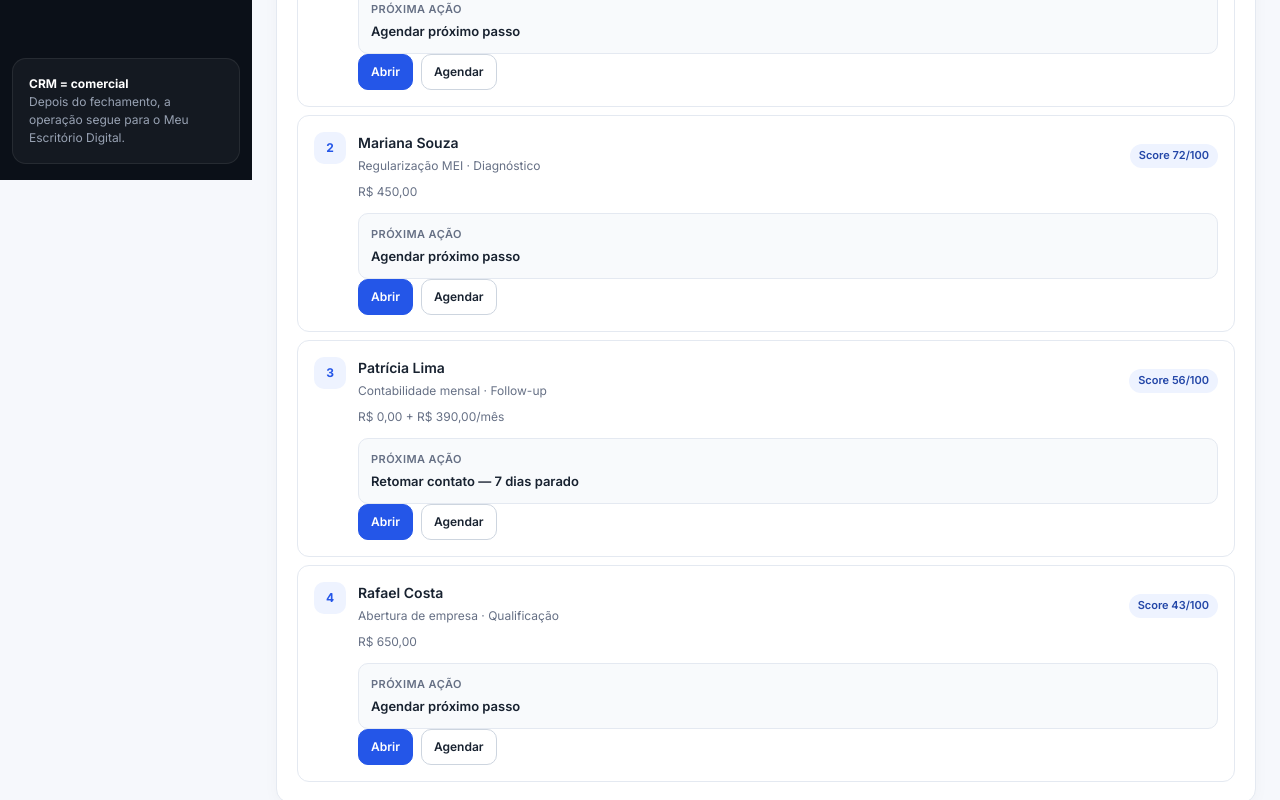
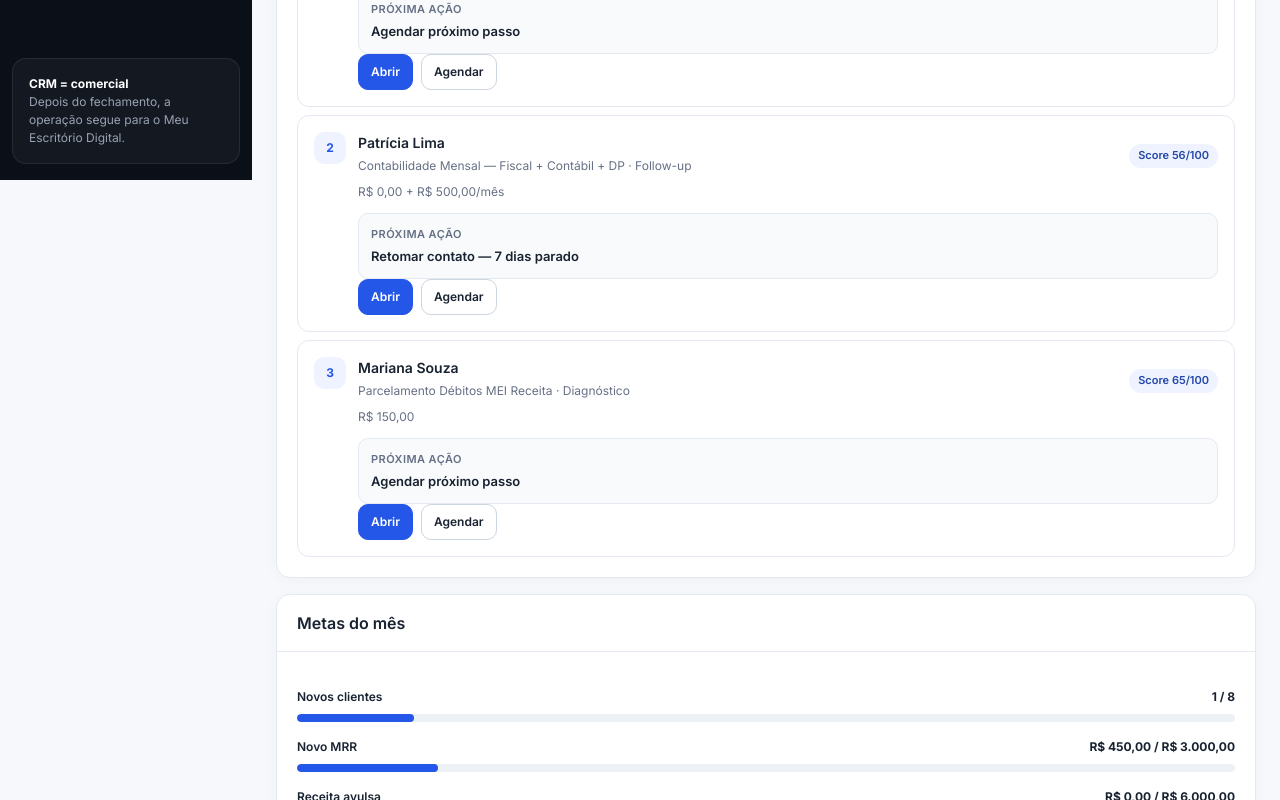
Before and after one commit to contadorluidgabriel-cell/crmcontadorlg, a React (Vite) app: page / in a window 1280 px wide. Shown: the part 620-1420 px from the top of the page. Built offline with nearby package versions, Linux system fonts and the light colour scheme.

Commit message:
chore: update demo data for schema 5 catalog

```diff
--- a/src/data/seed.js
+++ b/src/data/seed.js
@@ -1,10 +1,13 @@
 import { DEFAULT_MESSAGES, DEFAULT_SERVICES } from './catalog.js'
 import { addDays, nowIso, todayStr, uid } from '../lib/utils.js'
+import { createWonSnapshot } from '../lib/domain.js'
 
 const history = (label, days=0, type='note', extra={}) => {
   const d=new Date(); d.setDate(d.getDate()+days)
   return { id:uid('evt'), type, at:d.toISOString(), label, ...extra }
 }
+const item=(serviceId,name,oneOff=0,mrr=0)=>({serviceId,name,tableOneOff:oneOff,tableMrr:mrr,oneOff,mrr})
+const pricing=()=>({oneOffDiscountType:'amount',oneOffDiscountValue:0,mrrDiscountPercent:0,mrrDiscountType:'permanent',mrrDiscountMonths:0})
 
 export function createSeed(){
   const contacts=[
@@ -13,8 +16,6 @@ export function createSeed(){
     {id:'ct_patricia',name:'Patrícia Lima',phone:'(91) 99770-2020',email:'',city:'Ananindeua/PA',source:'Anúncio',createdAt:addDays(todayStr(),-12)},
     {id:'ct_felipe',name:'Felipe Martins',phone:'(91) 99211-3344',email:'',city:'Belém/PA',source:'Indicação',createdAt:addDays(todayStr(),-20)},
     {id:'ct_joao',name:'João Almeida',phone:'(91) 99010-2200',email:'',city:'Belém/PA',source:'Google',createdAt:addDays(todayStr(),-45)},
-    {id:'ct_rafael',name:'Rafael Costa',phone:'(91) 99631-8890',email:'',city:'Belém/PA',source:'WhatsApp',createdAt:addDays(todayStr(),-2)},
-    {id:'ct_amanda',name:'Amanda Rocha',phone:'(91) 98124-1212',email:'',city:'Belém/PA',source:'Instagram',createdAt:addDays(todayStr(),-35)},
   ]
   const companies=[
     {id:'co_mariana',name:'MS Doces',doc:'',type:'MEI',city:'Belém/PA'},
@@ -22,31 +23,33 @@ export function createSeed(){
     {id:'co_patricia',name:'Paty Beauty',doc:'',type:'ME',city:'Ananindeua/PA'},
     {id:'co_felipe',name:'FM Comércio',doc:'',type:'ME',city:'Belém/PA'},
     {id:'co_joao',name:'JA Entregas',doc:'',type:'MEI',city:'Belém/PA'},
-    {id:'co_rafael',name:'RC Serviços',doc:'',type:'MEI',city:'Belém/PA'},
-    {id:'co_amanda',name:'AR Studio',doc:'',type:'MEI',city:'Belém/PA'},
   ]
+  const marianaItem=item('MEI_PARCELAMENTO_RFB','Parcelamento Débitos MEI Receita',150,0)
+  const carlosItem=item('MEI_DESENQUADRAMENTO','Desenquadramento MEI',350,0)
+  const patriciaItem=item('SN_CONT_FCDP_0_50','Contabilidade Mensal — Fiscal + Contábil + DP',0,500)
+  const felipeItem=item('SN_CONT_FC_50_100','Contabilidade Mensal — Fiscal + Contábil',0,450)
+  const joaoItem=item('MEI_DASN','DASN-SIMEI',150,0)
   const proposals={
-    mariana:[{id:'pr_mariana_1',version:1,status:'Rascunho',items:[{serviceId:'svc-regularizacao-mei',name:'Regularização MEI',oneOff:450,mrr:0}],discount:0,payment:'PIX',validity:addDays(todayStr(),7),notes:'',createdAt:addDays(todayStr(),-1),sentAt:'',acceptedAt:''}],
-    carlos:[{id:'pr_carlos_1',version:1,status:'Enviada',items:[{serviceId:'svc-desenquadramento-mei',name:'Desenquadramento MEI',oneOff:850,mrr:350}],discount:0,payment:'Entrada + mensalidade',validity:addDays(todayStr(),5),notes:'',createdAt:addDays(todayStr(),-4),sentAt:addDays(todayStr(),-4),acceptedAt:''}],
-    patricia:[{id:'pr_patricia_1',version:1,status:'Enviada',items:[{serviceId:'svc-contabilidade',name:'Contabilidade mensal',oneOff:0,mrr:390}],discount:0,payment:'Mensal',validity:addDays(todayStr(),2),notes:'',createdAt:addDays(todayStr(),-7),sentAt:addDays(todayStr(),-7),acceptedAt:''}],
-    felipe:[{id:'pr_felipe_1',version:1,status:'Aceita',items:[{serviceId:'svc-contabilidade',name:'Contabilidade mensal',oneOff:300,mrr:520}],discount:0,payment:'PIX',validity:addDays(todayStr(),-2),notes:'',createdAt:addDays(todayStr(),-5),sentAt:addDays(todayStr(),-5),acceptedAt:addDays(todayStr(),-3)}],
-    joao:[{id:'pr_joao_1',version:1,status:'Recusada',items:[{serviceId:'svc-regularizacao-mei',name:'Regularização MEI',oneOff:300,mrr:0}],discount:0,payment:'PIX',validity:addDays(todayStr(),-35),notes:'',createdAt:addDays(todayStr(),-42),sentAt:addDays(todayStr(),-42),acceptedAt:''}],
+    mariana:[{id:'pr_mariana_1',version:1,code:'LG-DEMO-01',status:'Rascunho',items:[marianaItem],pricing:pricing(),payment:'PIX',validity:addDays(todayStr(),7),notes:'',createdAt:addDays(todayStr(),-1),sentAt:'',acceptedAt:''}],
+    carlos:[{id:'pr_carlos_1',version:1,code:'LG-DEMO-02',status:'Enviada',items:[carlosItem],pricing:pricing(),payment:'PIX',validity:addDays(todayStr(),5),notes:'',createdAt:addDays(todayStr(),-4),sentAt:addDays(todayStr(),-4),acceptedAt:''}],
+    patricia:[{id:'pr_patricia_1',version:1,code:'LG-DEMO-03',status:'Enviada',items:[patriciaItem],pricing:pricing(),payment:'Mensal',validity:addDays(todayStr(),2),notes:'',createdAt:addDays(todayStr(),-7),sentAt:addDays(todayStr(),-7),acceptedAt:''}],
+    felipe:[{id:'pr_felipe_1',version:1,code:'LG-DEMO-04',status:'Aceita',items:[felipeItem],pricing:pricing(),payment:'Mensal',validity:addDays(todayStr(),-2),notes:'',createdAt:addDays(todayStr(),-5),sentAt:addDays(todayStr(),-5),acceptedAt:addDays(todayStr(),-3)}],
+    joao:[{id:'pr_joao_1',version:1,code:'LG-DEMO-05',status:'Recusada',items:[joaoItem],pricing:pricing(),payment:'PIX',validity:addDays(todayStr(),-35),notes:'',createdAt:addDays(todayStr(),-42),sentAt:addDays(todayStr(),-42),acceptedAt:''}],
   }
   const makeOpp=(id,contactId,companyId,stage,temp,source,items,createdDays,updatedDays,extra={})=>({
-    id,contactId,companyId,stage,temp,source,items,createdAt:addDays(todayStr(),createdDays),updatedAt:addDays(todayStr(),updatedDays),stageEnteredAt:addDays(todayStr(),updatedDays),wonAt:'',lostAt:'',lostReason:'',lostNote:'',reactivationAt:'',diagnosis:{},proposals:[],history:[],note:'',...extra,
+    id,contactId,companyId,stage,temp,source,primaryServiceId:items[0]?.serviceId||'',items,createdAt:addDays(todayStr(),createdDays),updatedAt:addDays(todayStr(),updatedDays),stageEnteredAt:addDays(todayStr(),updatedDays),wonAt:'',wonSnapshot:null,lostAt:'',lostReason:'',lostNote:'',reactivationAt:'',diagnosis:{},proposals:[],history:[],note:'',...extra,
   })
   const opportunities=[
-    makeOpp('op_mariana','ct_mariana','co_mariana','Diagnóstico','hot','Instagram',[{serviceId:'svc-regularizacao-mei',name:'Regularização MEI',oneOff:450,mrr:0}],-3,-1,{diagnosis:{das:'Sim',dasn:'Sim',revenue:'R$ 8.500/mês',debits:'Sim',notes:'Regularizar antes de solicitar crédito.'},proposals:proposals.mariana,note:'DAS em atraso e DASN pendente.',history:[history('Lead recebido pelo Instagram',-3,'created'),history('Primeiro contato realizado',-3,'contact'),history('Cliente enviou informações iniciais',-2,'contact')]}),
-    makeOpp('op_carlos','ct_carlos','co_carlos','Proposta','hot','Indicação',[{serviceId:'svc-desenquadramento-mei',name:'Desenquadramento MEI',oneOff:850,mrr:350}],-7,-4,{diagnosis:{revenue:'R$ 18.000/mês',exceeded:'Sim',employee:'Não',nf:'Sim',retroactive:'Avaliar',notes:'Possível migração ao Simples.'},proposals:proposals.carlos,note:'Faturamento acima do limite.',history:[history('Indicação recebida',-7,'created'),history('Diagnóstico concluído',-5,'diagnosis'),history('Proposta enviada',-4,'proposal')]}),
-    makeOpp('op_patricia','ct_patricia','co_patricia','Follow-up','warm','Anúncio',[{serviceId:'svc-contabilidade',name:'Contabilidade mensal',oneOff:0,mrr:390}],-12,-7,{diagnosis:{regime:'Simples Nacional',revenue:'R$ 28.000/mês',employees:'2',notes:'Salão de beleza.'},proposals:proposals.patricia,note:'Comparando com outro escritório.',history:[history('Lead vindo de anúncio',-12,'created'),history('Reunião de diagnóstico',-9,'diagnosis'),history('Proposta enviada',-7,'proposal')]}),
-    makeOpp('op_felipe','ct_felipe','co_felipe','Ganho','hot','Indicação',[{serviceId:'svc-contabilidade',name:'Contabilidade mensal',oneOff:300,mrr:520}],-20,-3,{wonAt:addDays(todayStr(),-3),proposals:proposals.felipe,note:'Cliente fechado.',history:[history('Lead recebido',-20,'created'),history('Proposta aceita',-3,'proposal'),history('Venda fechada',-3,'won')]}),
-    makeOpp('op_joao','ct_joao','co_joao','Perdido','cold','Google',[{serviceId:'svc-regularizacao-mei',name:'Regularização MEI',oneOff:300,mrr:0}],-45,-40,{lostAt:addDays(todayStr(),-40),lostReason:'Preço',lostNote:'Achou caro.',proposals:proposals.joao,note:'Achou caro.',history:[history('Lead recebido via Google',-45,'created'),history('Proposta enviada',-42,'proposal'),history('Negociação perdida — preço',-40,'lost')]}),
-    makeOpp('op_rafael','ct_rafael','co_rafael','Qualificação','warm','WhatsApp',[{serviceId:'svc-abertura',name:'Abertura de empresa',oneOff:650,mrr:0}],-2,-2,{note:'Definindo atividade e endereço.',history:[history('Contato recebido no WhatsApp',-2,'created')]}),
-    makeOpp('op_amanda','ct_amanda','co_amanda','Adiado','cold','Instagram',[{serviceId:'svc-contabilidade',name:'Contabilidade mensal',oneOff:0,mrr:290}],-35,-30,{reactivationAt:addDays(todayStr(),5),note:'Pediu para retomar no mês seguinte.',history:[history('Lead recebido pelo Instagram',-35,'created'),history('Cliente pediu para retomar depois',-30,'deferred')]}),
+    makeOpp('op_mariana','ct_mariana','co_mariana','Diagnóstico','hot','Instagram',[marianaItem],-3,-1,{diagnosis:{debits:'Sim',installment:'Não',pending:'Sim',notes:'Regularizar antes de solicitar crédito.'},proposals:proposals.mariana,note:'DAS em atraso.',history:[history('Lead recebido pelo Instagram',-3,'created'),history('Primeiro contato realizado',-3,'contact')]}),
+    makeOpp('op_carlos','ct_carlos','co_carlos','Proposta','hot','Indicação',[carlosItem],-7,-4,{diagnosis:{revenue:'R$ 18.000/mês',exceeded:'Sim',employee:'Não',nf:'Sim',retroactive:'Avaliar',notes:'Possível migração ao Simples.'},proposals:proposals.carlos,note:'Faturamento acima do limite.',history:[history('Indicação recebida',-7,'created'),history('Diagnóstico concluído',-5,'diagnosis'),history('Proposta enviada',-4,'proposal')]}),
+    makeOpp('op_patricia','ct_patricia','co_patricia','Follow-up','warm','Anúncio',[patriciaItem],-12,-7,{diagnosis:{regime:'Simples Nacional',revenue:'R$ 28.000/mês',employees:'2',notes:'Salão de beleza.'},proposals:proposals.patricia,note:'Comparando com outro escritório.',history:[history('Lead vindo de anúncio',-12,'created'),history('Proposta enviada',-7,'proposal')]}),
+    makeOpp('op_felipe','ct_felipe','co_felipe','Ganho','hot','Indicação',[felipeItem],-20,-3,{wonAt:addDays(todayStr(),-3),proposals:proposals.felipe,note:'Cliente fechado.',history:[history('Lead recebido',-20,'created'),history('Proposta aceita',-3,'proposal'),history('Venda fechada',-3,'won')]}),
+    makeOpp('op_joao','ct_joao','co_joao','Perdido','cold','Google',[joaoItem],-45,-40,{lostAt:addDays(todayStr(),-40),lostReason:'Preço',lostNote:'Achou caro.',proposals:proposals.joao,note:'Achou caro.',history:[history('Lead recebido via Google',-45,'created'),history('Negociação perdida — preço',-40,'lost')]}),
   ]
+  opportunities.find(o=>o.id==='op_felipe').wonSnapshot=createWonSnapshot(opportunities.find(o=>o.id==='op_felipe'),proposals.felipe[0])
   return {
-    schemaVersion:4,
-    settings:{owner:'Luid Gabriel',business:'Contador Luid Gabriel',staleDays:5,goals:{clients:8,mrr:3000,oneOff:6000},services:DEFAULT_SERVICES,messages:DEFAULT_MESSAGES},
+    schemaVersion:5,revision:1,
+    settings:{owner:'Luid Gabriel',business:'Contador Luid Gabriel',staleDays:5,goals:{clients:8,mrr:3000,oneOff:6000},services:DEFAULT_SERVICES,messages:DEFAULT_MESSAGES,commercialRules:{maxDiscountPercent:40,acquisitionMode:'aggressive'}},
     contacts,companies,opportunities,activities:[],createdAt:nowIso(),updatedAt:nowIso(),
   }
 }
```
